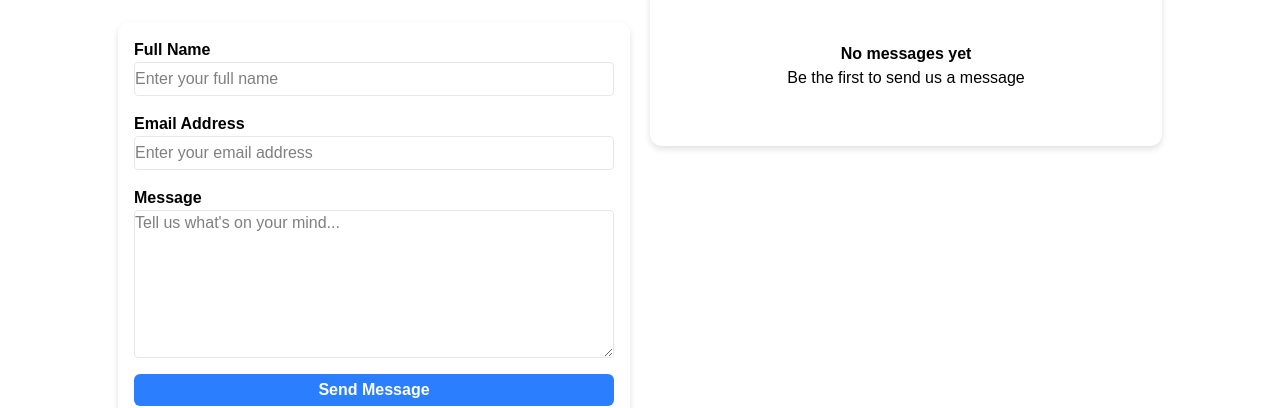
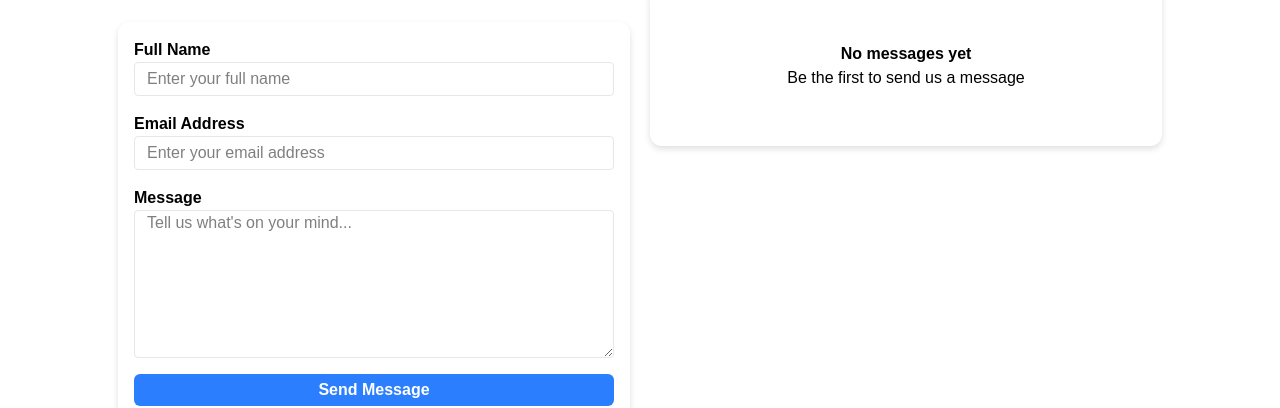
Before and after one commit to DavidSheltonSF/contact-feature-next, a Next.js app: page / in a window 1280 px wide. Shown: the part 166-574 px from the top of the page. Built offline with nearby package versions, Linux system fonts and the light colour scheme; no server answers.

Commit message:
refactor(style): add padding left to inputs

```diff
--- a/src/app/components/form/index.tsx
+++ b/src/app/components/form/index.tsx
@@ -11,7 +11,7 @@ export function Form({formAction}: Props) {
       <div className="flex flex-col">
         <label className="font-bold" htmlFor="input-name">Full Name</label>
         <input
-        className="border-1 border-solid border-gray-200 rounded-sm py-1"
+        className="border-1 border-solid border-gray-200 rounded-sm py-1 pl-3"
         type="text" id="input-name"
         name="username"
         placeholder="Enter your full name"
@@ -20,7 +20,7 @@ export function Form({formAction}: Props) {
       <div className="flex flex-col">
         <label className="font-bold" htmlFor="input-email">Email Address</label>
         <input
-        className="border-1 border-solid border-gray-200 rounded-sm py-1"
+        className="border-1 border-solid border-gray-200 rounded-sm py-1 pl-3"
         type="text"
         name="email"
         id="input-email"
@@ -30,7 +30,7 @@ export function Form({formAction}: Props) {
       <div className="flex flex-col flex-1">
         <label className="font-bold" htmlFor="input-message">Message</label>
         <textarea
-        className="border-1 border-solid border-gray-200 rounded-sm flex-1"
+        className="border-1 border-solid border-gray-200 rounded-sm flex-1 pl-3"
         name="textMessage"
         id="input-message"
         placeholder="Tell us what's on your mind..."
```
